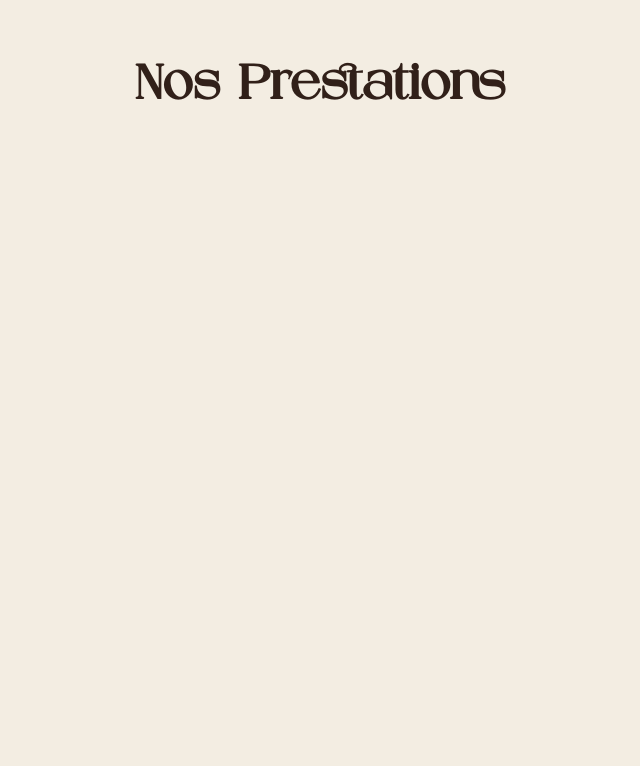
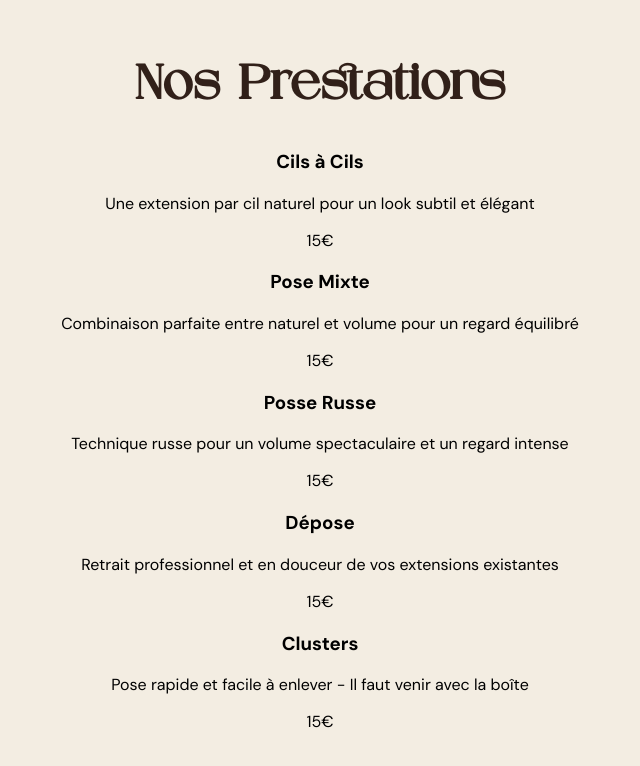
Before and after one commit to lauraocampogil/Shiynelly-lashes-web, a React (Vite) app in the folder Shiynelly Lashes/: page / in a window 1280 px wide. Shown: the part 802-1568 px from the top of the page, without its empty margins (320-960 px from the left). Built offline with nearby package versions, Linux system fonts and the light colour scheme.

Commit message:
NosPrestations section copyright is done

```diff
--- a/Shiynelly Lashes/src/components/NosPrestations.jsx
+++ b/Shiynelly Lashes/src/components/NosPrestations.jsx
@@ -2,6 +2,33 @@ function NosPrestations() {
 	return (
 		<div className="prestations-container">
 			<h2>Nos Prestations</h2>
+			<div className="prestations-list">
+				<div className="prestation-item">
+					<h3>Cils à Cils</h3>
+					<p>Une extension par cil naturel pour un look subtil et élégant</p>
+					<span>15€</span>
+				</div>
+				<div className="prestation-item">
+					<h3>Pose Mixte</h3>
+					<p>Combinaison parfaite entre naturel et volume pour un regard équilibré</p>
+					<span>15€</span>
+				</div>
+				<div className="prestation-item">
+					<h3>Posse Russe</h3>
+					<p>Technique russe pour un volume spectaculaire et un regard intense</p>
+					<span>15€</span>
+				</div>
+				<div className="prestation-item">
+					<h3>Dépose</h3>
+					<p>Retrait professionnel et en douceur de vos extensions existantes</p>
+					<span>15€</span>
+				</div>
+				<div className="prestation-item">
+					<h3>Clusters</h3>
+					<p>Pose rapide et facile à enlever - Il faut venir avec la boîte</p>
+					<span>15€</span>
+				</div>
+			</div>
 		</div>
 	);
 }
```
